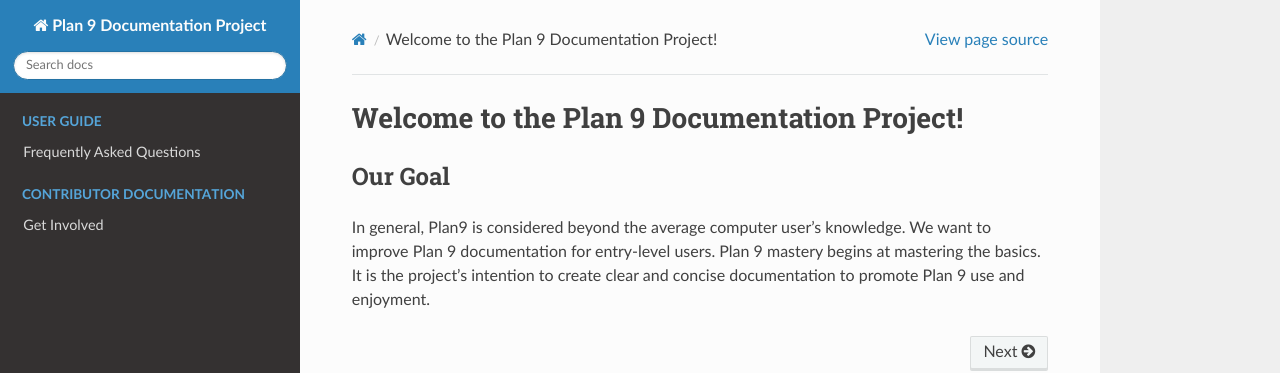
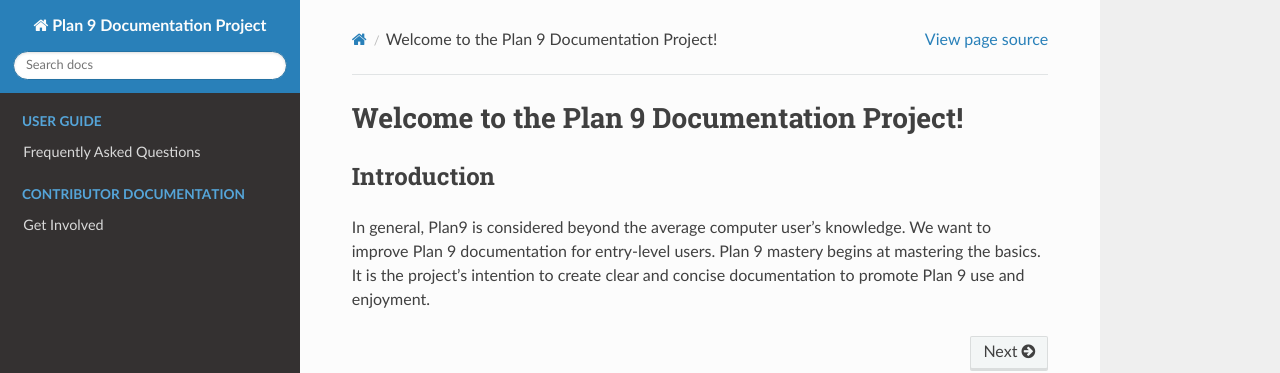
Before and after one commit to tip9ug/plan9-documentation, a Sphinx documentation site: the page built from source/index.md, in a window 1280 px wide. Shown: the top 373 px of the page. Built offline with Sphinx 7.4.7 and the Read the Docs theme 2.0.0, drawn with Linux system fonts in a browser that asks for light colours; pages that are not in the unit, such as notebooks, are missing from menus.

Commit message:
Revised content

```diff
--- a/source/index.md
+++ b/source/index.md
@@ -1,7 +1,7 @@
 Welcome to the Plan 9 Documentation Project!
 ============================================
 
-## Our Goal
+## Introduction
 
 In general, Plan9 is considered beyond the average computer user's knowledge. We want to improve Plan 9 documentation for entry-level users. Plan 9 mastery begins at mastering the basics. It is the project's intention to create clear and concise documentation to promote Plan 9 use and enjoyment.
 
```
